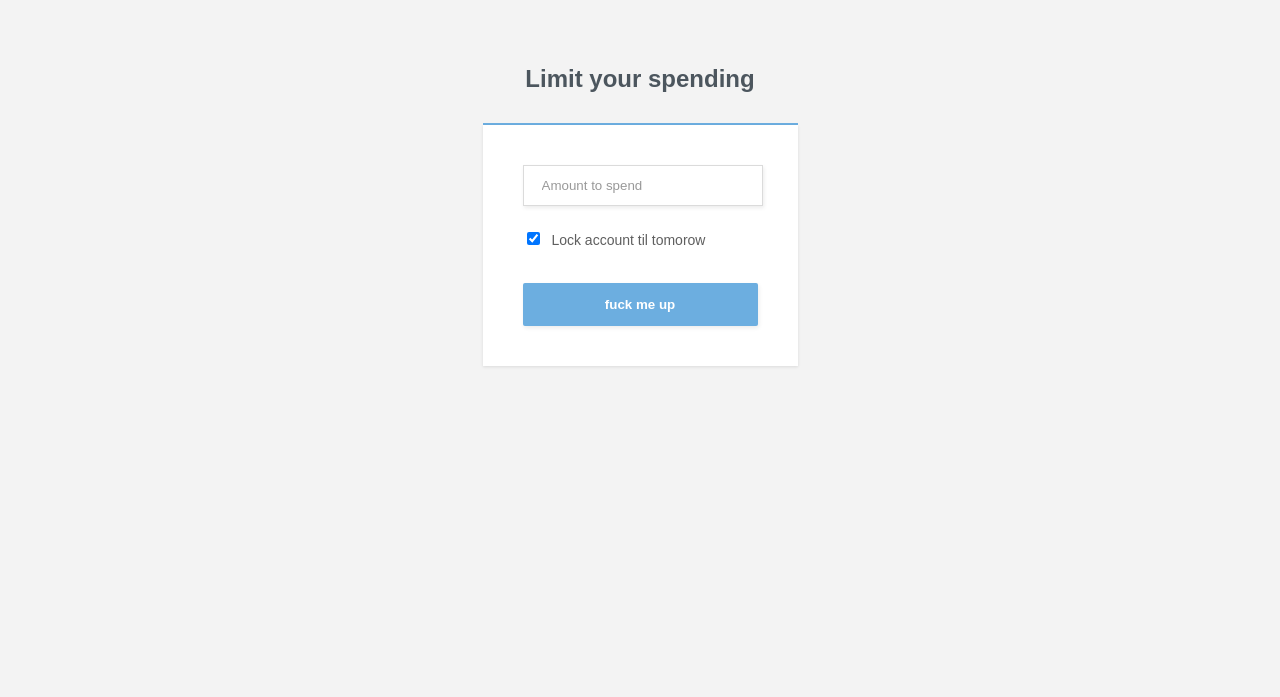
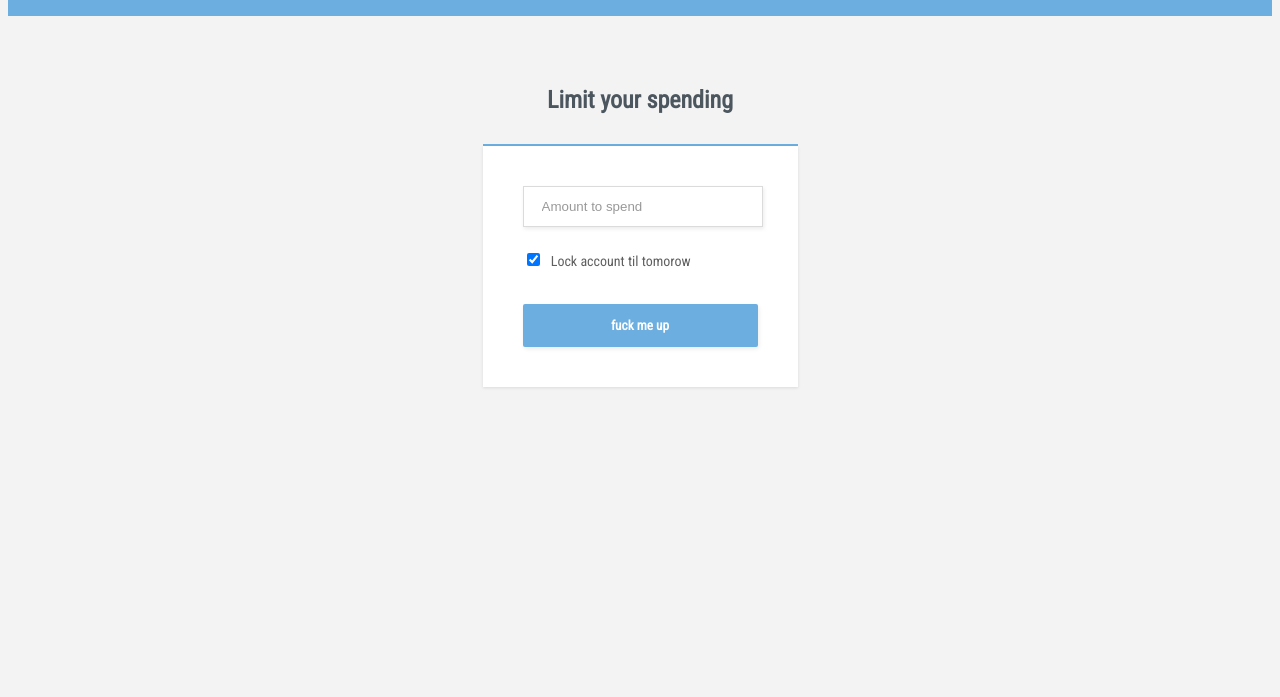
Before and after one commit to billinghamj/mondo-antidrunkspend, a website with bundled scripts: page index.html in a window 1280 px wide. Shown: the part 103-800 px from the top of the page. Built offline with nearby package versions, Linux system fonts and the light colour scheme; what express-promise-router would draw is missing.

Commit message:
added webpage

```diff
--- a/index.html
+++ b/index.html
@@ -6,8 +6,9 @@
   <meta charset="utf-8">
 
   <title>hack settings</title>
-  <link rel="stylesheet" href="style.css">
+  <link rel="stylesheet" href="styles/style.css">
   <script src="script.js">></script>
+  <link href='https://fonts.googleapis.com/css?family=PT+Sans+Narrow|Roboto+Condensed' rel='stylesheet' type='text/css'>
 
 </head>
 
--- a/style.css
+++ b/styles/style.css
@@ -1,5 +1,11 @@
+
+html{
+    background-color: #f3f3f3;
+    font-family: 'Roboto Condensed', sans-serif;
+}
 
 header {
+    font-family: 'PT Sans Narrow', sans-serif;
     background-color:#6caee0;
     color:white;
     padding-bottom: 70px;
@@ -28,11 +34,15 @@ footer {
     padding:5px;
 }
 
+h1{
+    font-family: 'Roboto Condensed', sans-serif;
+    font-size: 40px;
+
+}
 
 
-html{
-    background-color: #f3f3f3;
-}
+
+
 
 .form-mini-container{
     max-width: 315px;
@@ -54,9 +64,11 @@ html{
 .form-mini{
     box-sizing: border-box;
     padding: 40px;
+    font-family: 'Roboto Condensed', sans-serif;
 
     background-color:  #ffffff;
     box-shadow: 0 1px 3px 0 rgba(0, 0, 0, 0.1);
+
 }
 
 .form-mini .form-row{
@@ -119,6 +131,7 @@ html{
     width: 100%;
     padding: 14px 22px;
     border: 0;
+    font-family: 'Roboto Condensed', sans-serif;
     cursor: pointer;
 }
 
```
